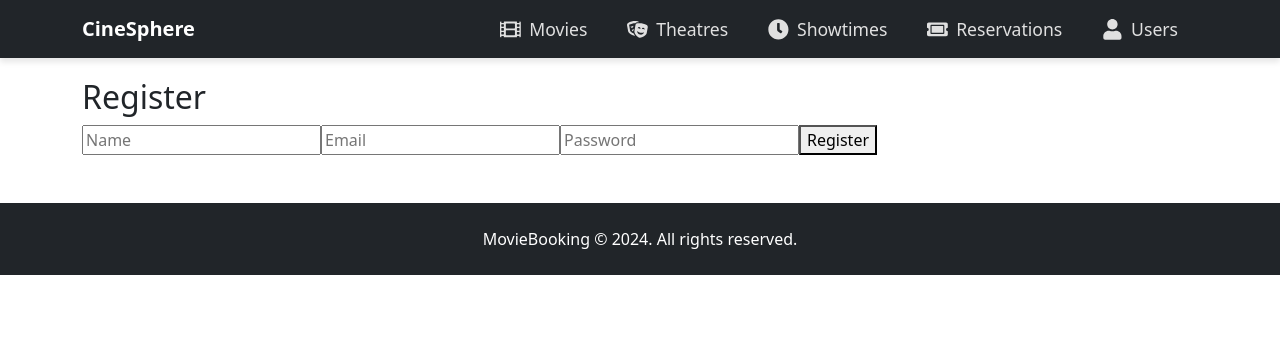
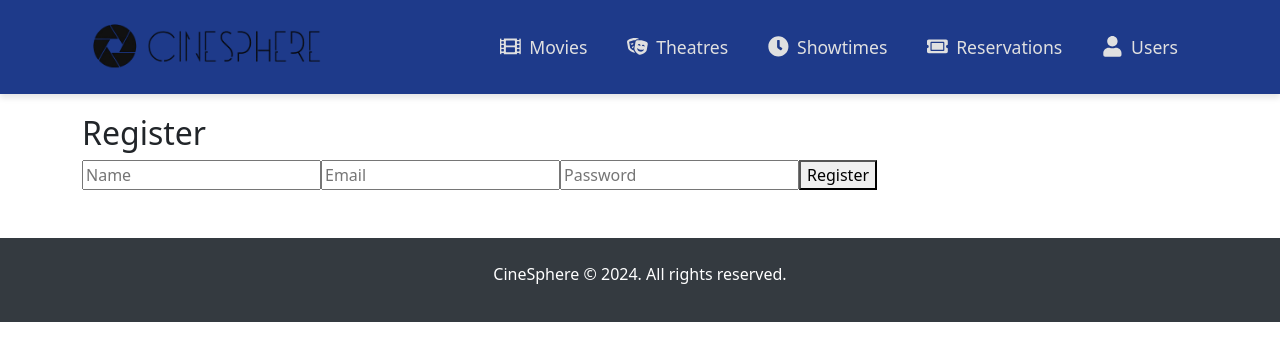
Before and after one commit to Madhav-Sarma/StackHash-Model, a React (Create React App) app in the folder client/: page /register in a window 1280 px wide. Shown: the top 360 px of the page. Built offline with nearby package versions, Linux system fonts and the light colour scheme.

Commit message:
made some UI changes-1

```diff
--- a/client/src/components/Footer.css
+++ b/client/src/components/Footer.css
@@ -1,15 +1,3 @@
-/* Footer.css */
-footer {
-    background-color: #343a40;
-    color: white;
-    padding: 20px 0;
-    text-align: center;
-    position: relative;
-    bottom: 0;
-    width: 100%;
-    margin-top: auto;
-  }
-
-  footer p {
-    margin: 0;
-  }
+footer{
+  background-color: rgb(30, 58, 138);
+}
--- a/client/src/components/Footer.js
+++ b/client/src/components/Footer.js
@@ -1,12 +1,12 @@
-import React from 'react';
-import './Footer.css';
+import React from 'react'
+import './Footer.css'
 
 function Footer() {
   return (
-    <footer className="bg-dark text-white mt-5 p-4 text-center">
-      <p>MovieBooking &copy; {new Date().getFullYear()}. All rights reserved.</p>
+      <footer className="text-white mt-5 pt-4 text-center">
+      <p>CineSphere &copy; {new Date().getFullYear()}. All rights reserved.</p>
     </footer>
-  );
+  )
 }
 
 export default Footer;
--- a/client/src/components/Navbar.css
+++ b/client/src/components/Navbar.css
@@ -1,7 +1,7 @@
 /* Navbar Styles */
 .navbar {
   padding: 10px 20px;
-  background-color: #1c1e21;
+  background-color: rgb(30, 58, 138);
   box-shadow: 0 4px 6px rgba(0, 0, 0, 0.1);
 }
 
--- a/client/src/components/Navbar.js
+++ b/client/src/components/Navbar.js
@@ -2,12 +2,15 @@ import React from 'react';
 import { Link } from 'react-router-dom';
 import './Navbar.css';
 import { FaFilm, FaTheaterMasks, FaClock, FaTicketAlt, FaUser } from 'react-icons/fa';
+import logo from './images/logo.png'; // Import the logo image
 
 function Navbar() {
   return (
-    <nav className="navbar navbar-expand-lg navbar-dark bg-dark">
+    <nav className="navbar navbar-expand-lg navbar-dark">
       <div className="container">
-        <Link className="navbar-brand" to="/">CineSphere</Link>
+        <Link className="navbar-brand" to="/">
+          <img src={logo} alt="Logo" width='250px' className="navbar-logo" /> {/* Add the logo here */}
+        </Link>
         <button className="navbar-toggler" type="button" data-bs-toggle="collapse" data-bs-target="#navbarNav" aria-controls="navbarNav" aria-expanded="false" aria-label="Toggle navigation">
           <span className="navbar-toggler-icon"></span>
         </button>
--- a/client/src/pages/Seats.js
+++ b/client/src/pages/Seats.js
@@ -25,7 +25,7 @@ function Seats() {
   };
 
   const handleYes = () => {
-    window.location.href = 'https://razorpay.me/@mymovieticketbookingapp?amount=zgioswZa9n4qt5x9yD7i%2BQ%3D%3D';
+    window.location.href = 'https://razorpay.me/@cineSphere?amount=zgioswZa9n4qt5x9yD7i%2BQ%3D%3D';
   };
 
   const handleNo = () => {
```
Also changed, not shown: client/src/components/images/logo.png (added).
